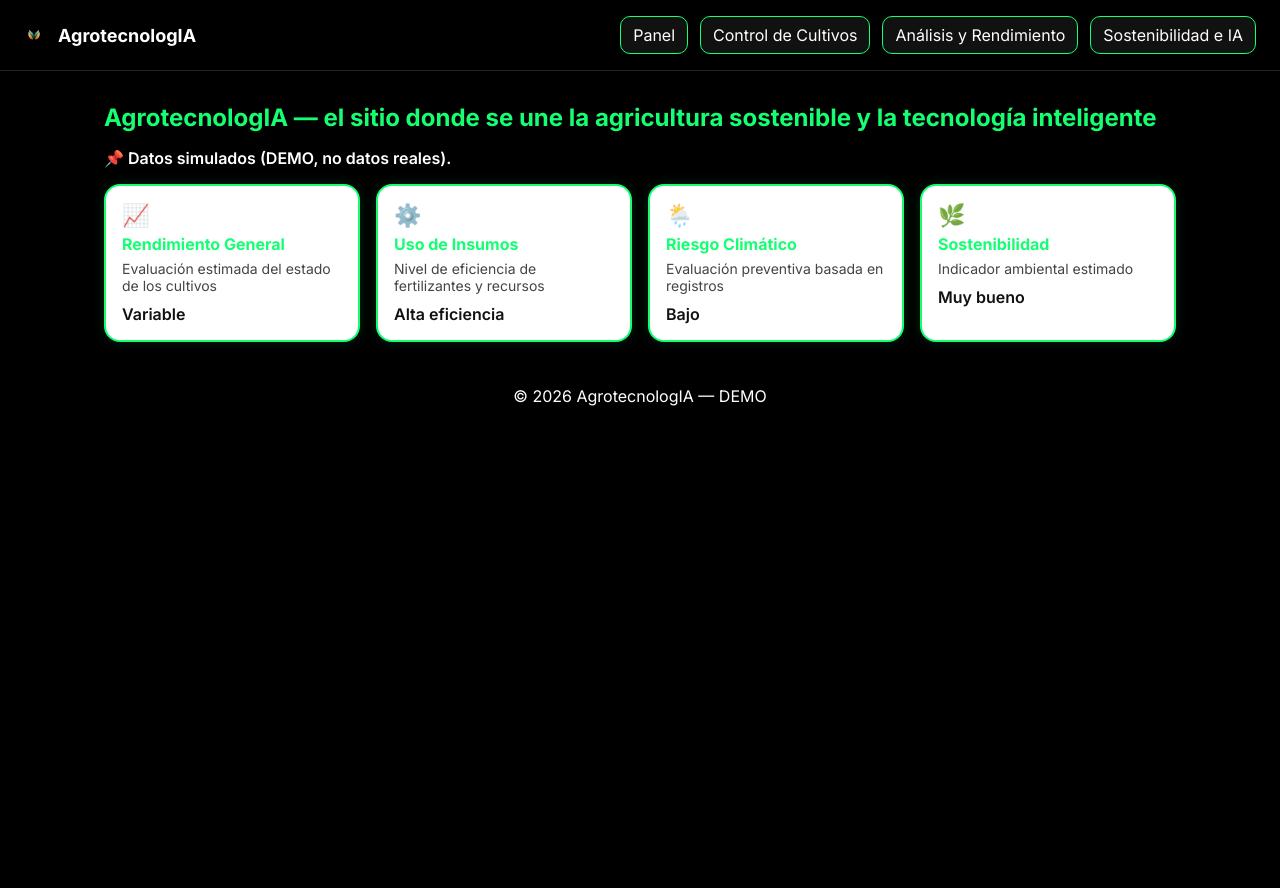
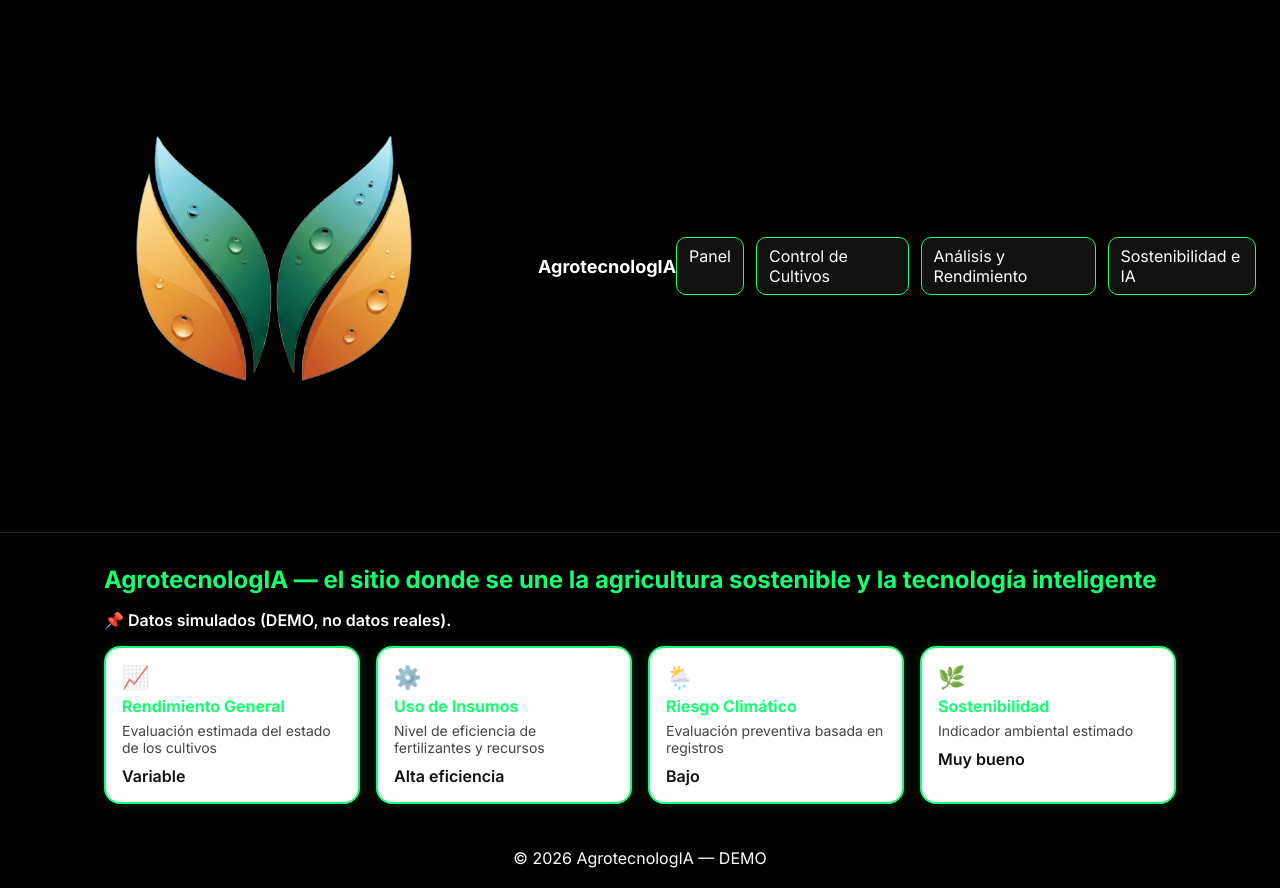
Before and after one commit to Fabianco-ux/AgrotecnologIA, a website: page index.html in a window 1280 px wide. Before the commit the page ends 800 px from the top, so only its background shows below. Drawn offline with nearby package versions, Linux system fonts and the light colour scheme.

Commit message:
Fix: logo ~30% y cache-busting CSS

```diff
--- a/styles.css
+++ b/styles.css
@@ -8,7 +8,7 @@ body { margin: 0; font-family: Inter, system-ui, -apple-system, Segoe UI, Roboto
 .nav-link { text-decoration: none; padding: 8px 12px; border-radius: 10px; color: #fff; background: #111; border: 1px solid #15ff73; transition: background .2s ease, transform .1s ease; }
 .nav-link:hover { background: #151515; transform: translateY(-1px); }
 
-.brand-logo { height: 20px; width: auto; margin-right: 6px; vertical-align: middle; object-fit: contain; }
+.brand-logo { height: 50; width: auto; margin-right: 6px; vertical-align: middle; object-fit: contain; }
 
 .app-footer { text-align: center; padding: 20px; color: #fff; }
 
```
